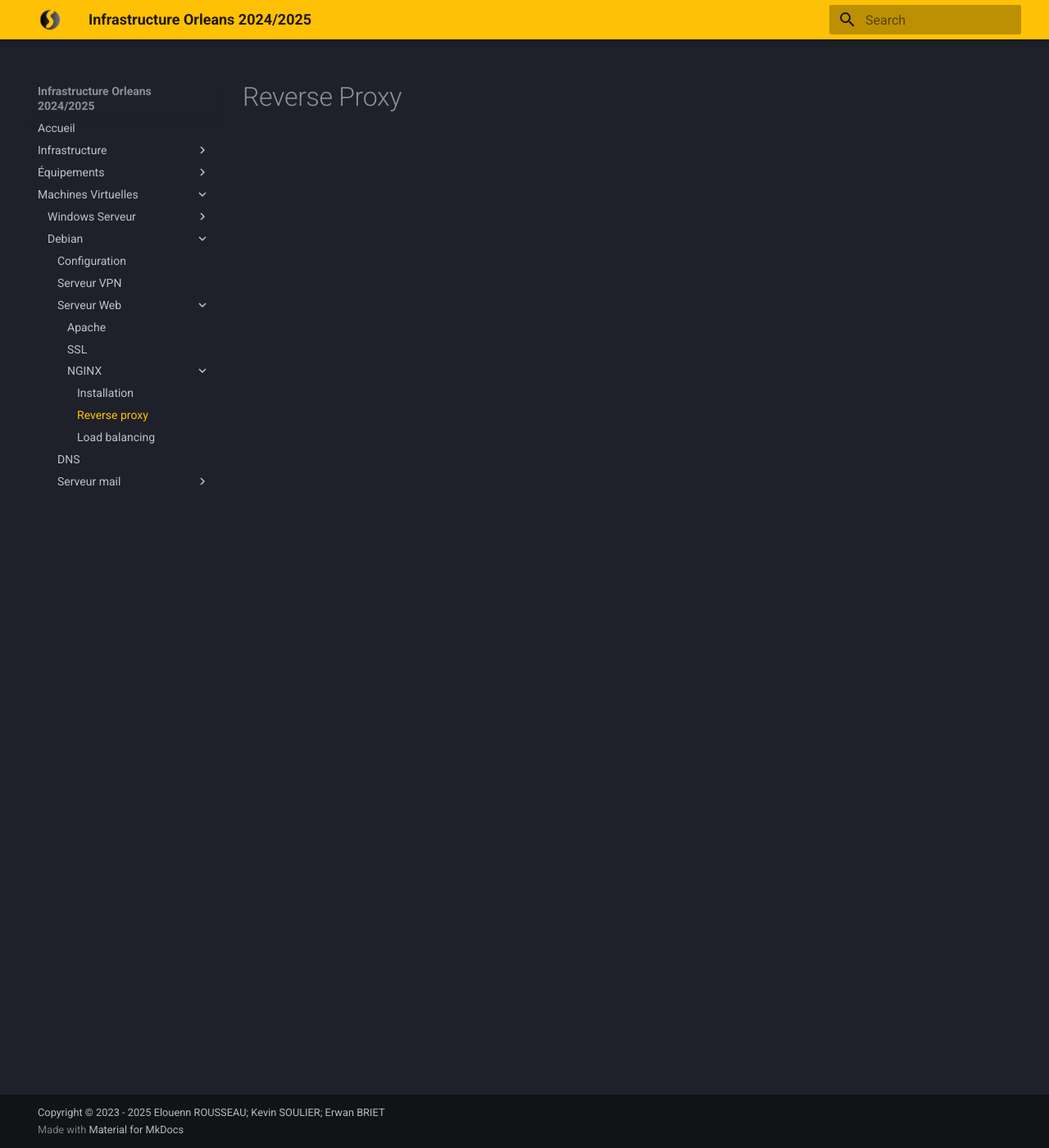
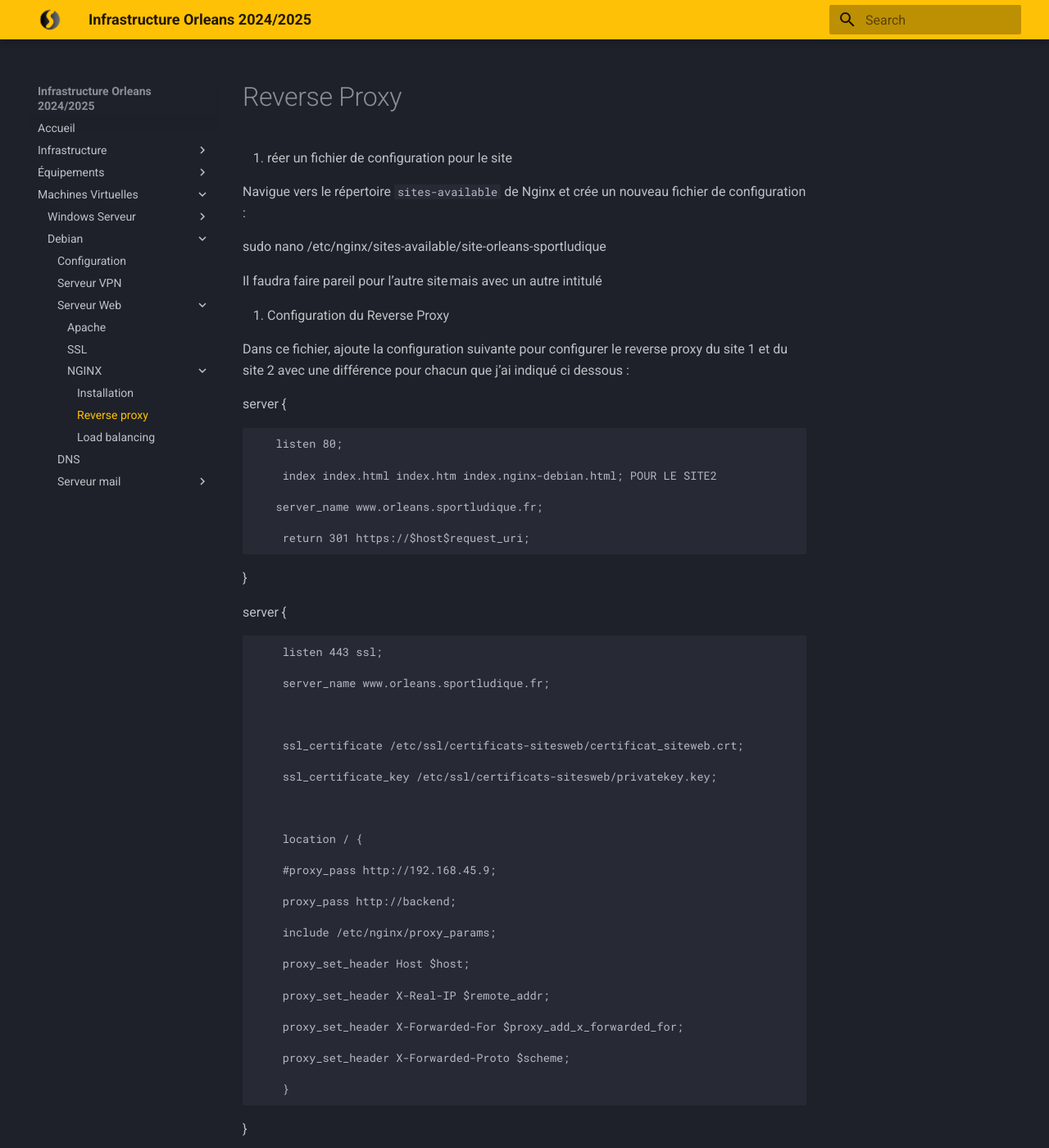
Before and after one commit to Erwanbrt/Orleans, an MkDocs documentation site: the page built from docs/Reverseproxy.md, in a window 1280 px wide and 1400 px high. Shown: the whole window at 82% size. Built offline with MkDocs 1.6.1 and Material for MkDocs 9.7.7, drawn with Linux system fonts in a browser that asks for light colours; some of the changed text lies outside the part shown.

Commit message:
reverse proxy

```diff
--- a/docs/Reverseproxy.md
+++ b/docs/Reverseproxy.md
@@ -1 +1,80 @@
 # Reverse Proxy
+1. réer un fichier de configuration pour le site
+
+Navigue vers le répertoire `sites-available` de Nginx et crée un nouveau fichier de configuration :
+
+sudo nano /etc/nginx/sites-available/site-orleans-sportludique
+
+Il faudra faire pareil pour l’autre site mais avec un autre intitulé
+
+2. Configuration du Reverse Proxy
+
+   Dans ce fichier, ajoute la configuration suivante pour configurer le reverse proxy du site 1 et du site 2 avec une différence pour chacun que j’ai indiqué ci dessous :
+
+   server {
+
+       listen 80;
+
+        index index.html index.htm index.nginx-debian.html; POUR LE SITE2
+
+       server_name www.orleans.sportludique.fr;
+
+        return 301 https://$host$request_uri;
+
+}
+
+server {
+
+        listen 443 ssl;
+
+        server_name www.orleans.sportludique.fr;
+
+
+
+        ssl_certificate /etc/ssl/certificats-sitesweb/certificat_siteweb.crt;
+
+        ssl_certificate_key /etc/ssl/certificats-sitesweb/privatekey.key;
+
+
+
+        location / {
+
+        #proxy_pass http://192.168.45.9;
+
+        proxy_pass http://backend;
+
+        include /etc/nginx/proxy_params;
+
+        proxy_set_header Host $host;
+
+        proxy_set_header X-Real-IP $remote_addr;
+
+        proxy_set_header X-Forwarded-For $proxy_add_x_forwarded_for;
+
+        proxy_set_header X-Forwarded-Proto $scheme;
+
+        }
+
+}
+
+3. Activer le site
+
+Crée un lien symbolique dans le répertoire `sites-enabled` pour activer la configuration:
+
+sudo ln -s /etc/nginx/sites-available/site-orleans-sportludique /etc/nginx/sites-enabled/nomduliensymbolique
+
+4. Tester la configuration
+
+S’assurer que la configuration est correcte :
+
+  sudo nginx -t
+
+5. Redémarrer Nginx
+
+Si la configuration est correcte, redémarre Nginx pour appliquer les changements :
+
+ sudo systemctl restart nginx
+
+6. Vérifier le fonctionnement du Reverse Proxy
+
+Vérifier en accédant à l'IP de ton serveur Nginx depuis un navigateur. On devrait être redirigé vers le serveur configuré dans le `proxy_pass`.
```
Also changed, not shown: docs/images/fichierconf-apache1.png (added), docs/images/fichierconf-apache2.png (added), docs/images/imageapache.webp.png (added), docs/images/page-web.png (added), docs/images/sites1-html.png (added), docs/images/tree-ssl.png (added), docs/images/www.orleans.conf.part1.png (added), docs/images/www.orleans.conf.part2.png (added), 1 other file.
